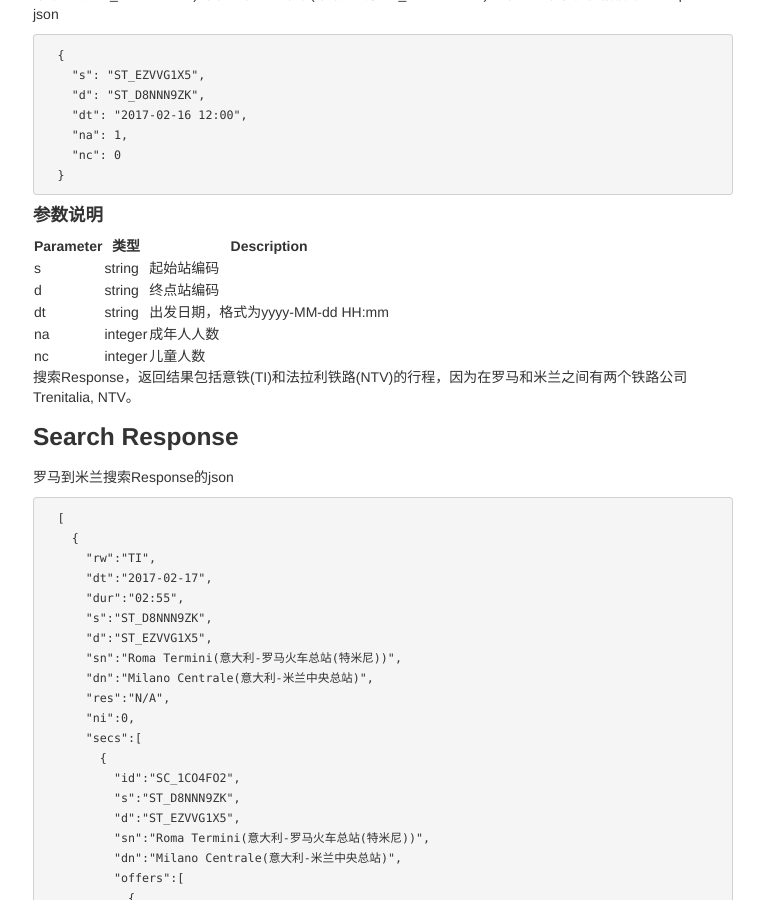
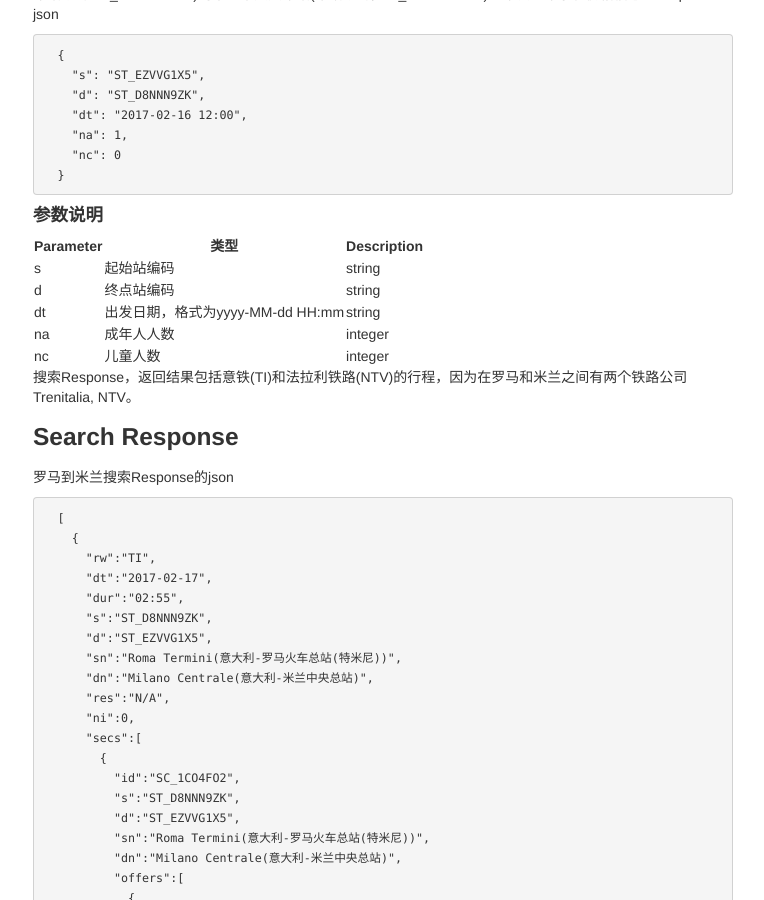
Before and after one commit to kyoangel/grailtrip, a Jekyll site: the page built from zh/pages/overview.md, in a window 1280 px wide and 900 px high, scrolled down 670 px. Shown: the whole window, without its empty margins (257-1021 px from the left). Built offline with Jekyll 4.4.1, drawn with Linux system fonts in a browser that asks for light colours.

Commit message:
changed format

```diff
--- a/zh/pages/overview.md
+++ b/zh/pages/overview.md
@@ -44,12 +44,12 @@ description: Overview of construction of a website with GitHub Pages
 #### 参数说明
 
 Parameter | 类型 |  Description        |
---------- | ----------| ----------- |
-s         | string    |  起始站编码     |
-d         | string    |  终点站编码     |
-dt        | string    |  出发日期，格式为yyyy-MM-dd HH:mm     |
-na        | integer   |  成年人人数     |
-nc        | integer   |  儿童人数       |
+--------- | ----------- | ----------- |
+s         | 起始站编码    |  string     |
+d         | 终点站编码    |  string     |
+dt        | 出发日期，格式为yyyy-MM-dd HH:mm    |  string     |
+na        | 成年人人数    |  integer     |
+nc        | 儿童人数      |  integer     |
 
 搜索Response，返回结果包括意铁(TI)和法拉利铁路(NTV)的行程，因为在罗马和米兰之间有两个铁路公司Trenitalia, NTV。
 
```
